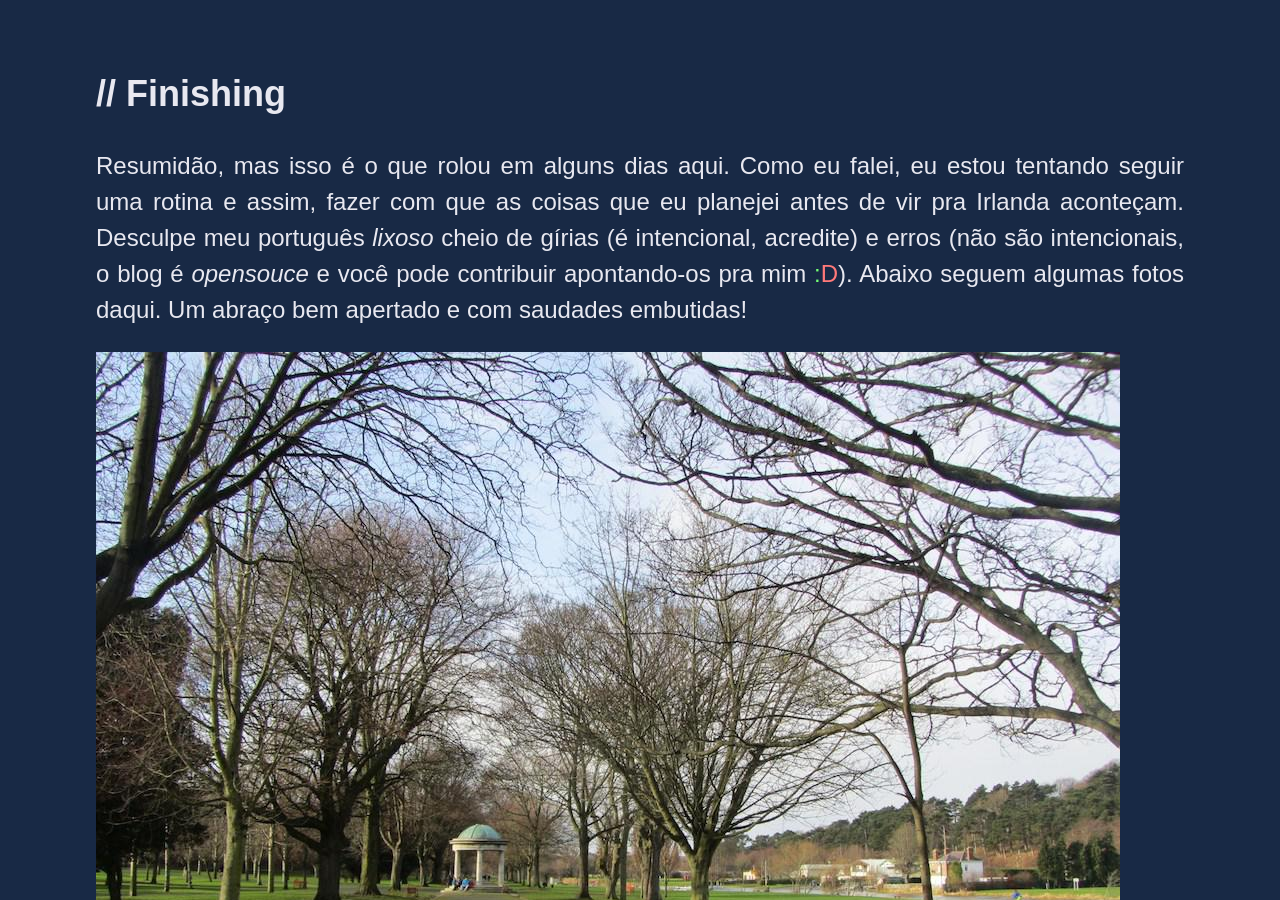
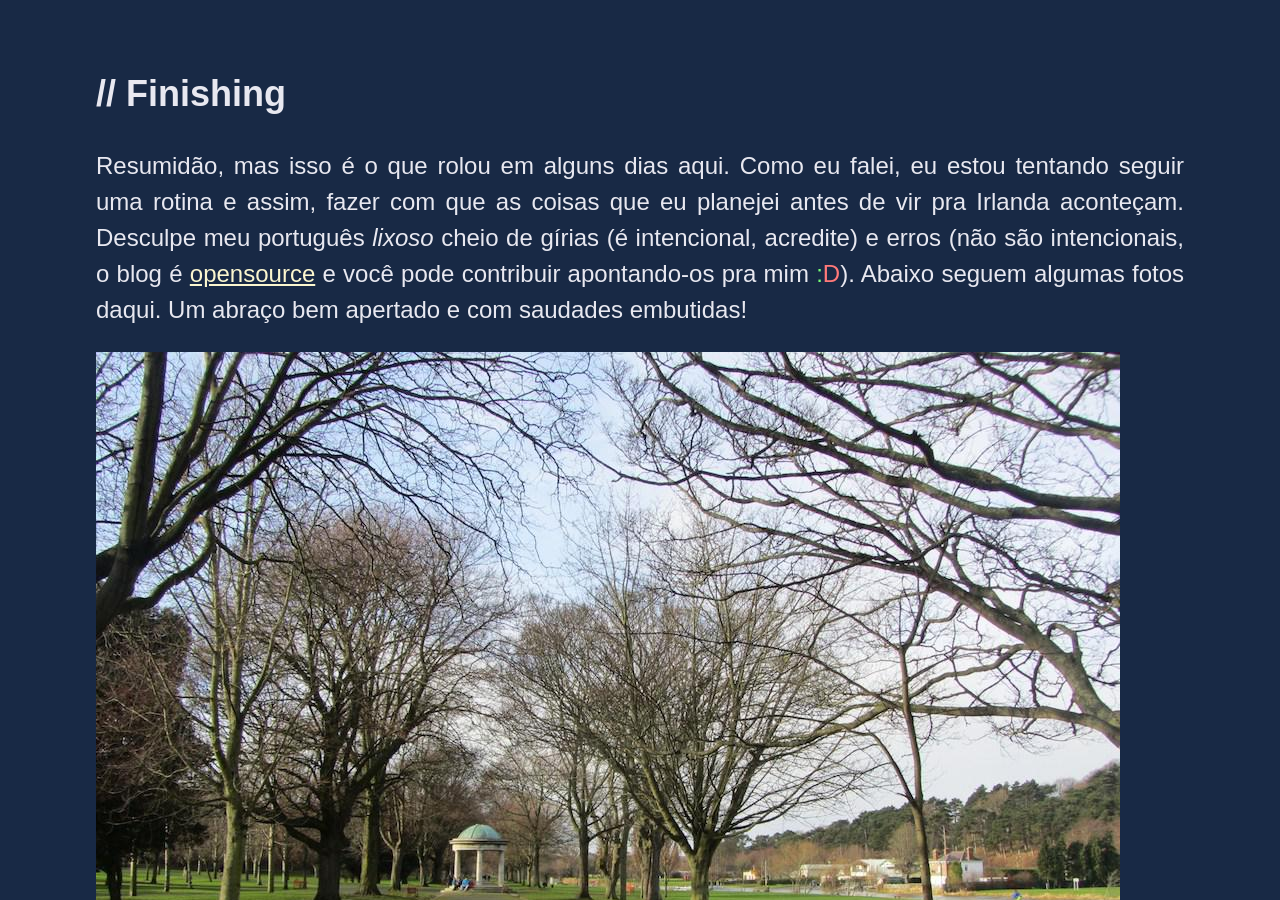
Before and after one commit to armobstatsthur/blog, a Jekyll site: the page built from _posts/2014-02-16-planejar-aprender-e-algumas-fotos.md, in a window 1280 px wide and 900 px high, scrolled down 7833 px. Built offline with Jekyll 4.4.1, drawn with Linux system fonts in a browser that asks for light colours.

Commit message:
added source location

```diff
--- a/_posts/2014-02-16-planejar-aprender-e-algumas-fotos.md
+++ b/_posts/2014-02-16-planejar-aprender-e-algumas-fotos.md
@@ -53,7 +53,7 @@ A primeira vez vendo neve a gente nunca vai esquecer. Foi <i>awesome</i>!! Todos
 
 ## // Finishing
 
-Resumidão, mas isso é o que rolou em alguns dias aqui. Como eu falei, eu estou tentando seguir uma rotina e assim, fazer com que as coisas que eu planejei antes de vir pra Irlanda aconteçam. Desculpe meu português <i>lixoso</i> cheio de gírias (é intencional, acredite) e erros (não são intencionais, o blog é <i>opensouce</i> e você pode contribuir apontando-os pra mim <span class="eyes">:</span><span class="tong">D</span>). Abaixo seguem algumas fotos daqui. Um abraço bem apertado e com saudades embutidas!
+Resumidão, mas isso é o que rolou em alguns dias aqui. Como eu falei, eu estou tentando seguir uma rotina e assim, fazer com que as coisas que eu planejei antes de vir pra Irlanda aconteçam. Desculpe meu português <i>lixoso</i> cheio de gírias (é intencional, acredite) e erros (não são intencionais, o blog é <a href="http://github.com/armoucar/blog" target="_blank">opensource</a> e você pode contribuir apontando-os pra mim <span class="eyes">:</span><span class="tong">D</span>). Abaixo seguem algumas fotos daqui. Um abraço bem apertado e com saudades embutidas!
 
 <img src="../images/2014-02-16/1-war-memorial.jpg" class="post-img">
 
```
